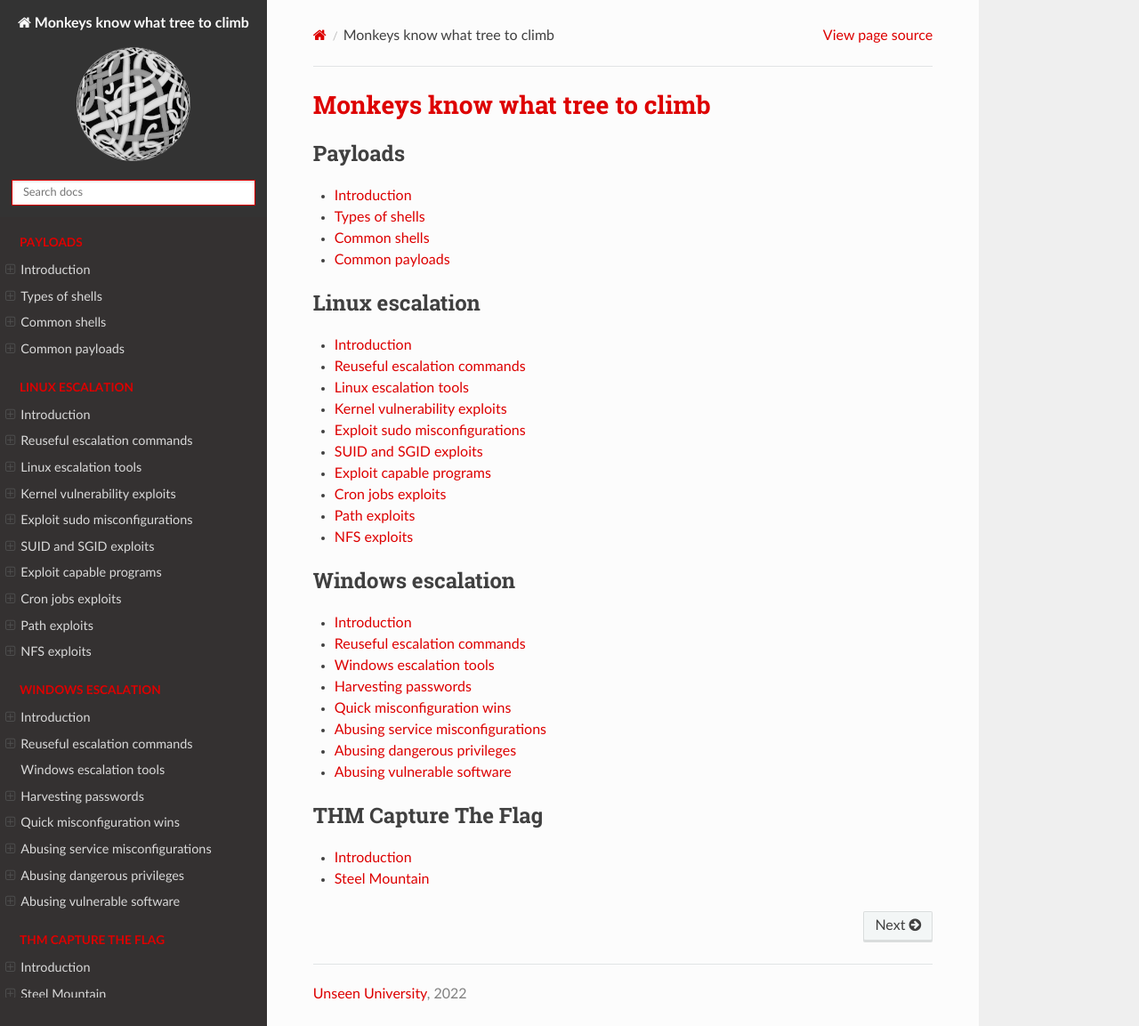
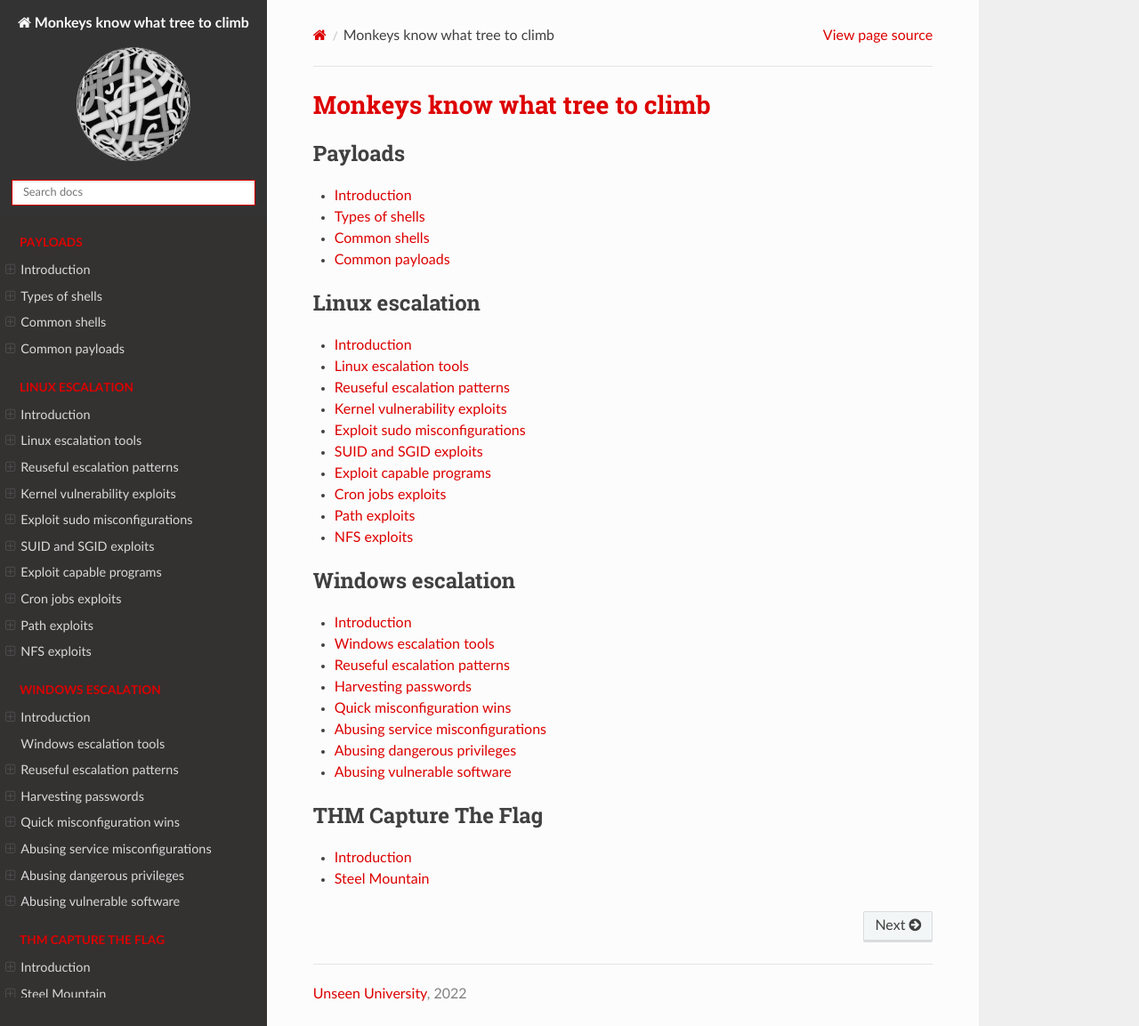
Before and after one commit to tymyrddin/red-escalation, a Sphinx documentation site: the page built from source/index.rst, in a window 1280 px wide and 1153 px high. Shown: the whole window at 89% size. Built offline with Sphinx 7.4.7 and the Read the Docs theme 2.0.0, drawn with Linux system fonts in a browser that asks for light colours.

Commit message:
Initial commit

```diff
--- a/source/docs/linux/README.md
+++ b/source/docs/linux/README.md
@@ -13,8 +13,8 @@ having been there, etc.
 
 ## How?
 
-* [Reuseful escalation commands](escalation.md)
 * [Linux escalation tools](tools.md)
+* [Reuseful escalation patterns](escalation.md)
 * [Kernel vulnerability exploits](kernel.md)
 * [Exploit sudo misconfigurations](sudo.md)
 * [SUID and SGID exploits](suid.md)
--- a/source/docs/linux/escalation.md
+++ b/source/docs/linux/escalation.md
@@ -1,4 +1,4 @@
-# Reuseful escalation commands
+# Reuseful escalation patterns
 
 ## Shell
 
--- a/source/docs/windows/README.md
+++ b/source/docs/windows/README.md
@@ -13,8 +13,8 @@ options for persistence and may reveal information stored locally that can furth
 
 ## How?
 
-* [Reuseful escalation commands](escalation.md)
 * [Windows escalation tools](tools.md)
+* [Reuseful escalation patterns](escalation.md)
 * [Harvesting passwords](passwords.md)
 * [Quick misconfiguration wins](quick.md)
 * [Abusing service misconfigurations](services.md)
--- a/source/docs/windows/escalation.md
+++ b/source/docs/windows/escalation.md
@@ -1,4 +1,4 @@
-# Reuseful escalation commands
+# Reuseful escalation patterns
 
 ## Host Information
 
--- a/source/index.rst
+++ b/source/index.rst
@@ -17,8 +17,8 @@ Monkeys know what tree to climb
    :caption: Linux escalation
 
    docs/linux/README.md
+   docs/linux/tools.md
    docs/linux/escalation.md
-   docs/linux/tools.md
    docs/linux/kernel.md
    docs/linux/sudo.md
    docs/linux/suid.md
@@ -33,8 +33,8 @@ Monkeys know what tree to climb
    :caption: Windows escalation
 
    docs/windows/README.md
+   docs/windows/tools.md
    docs/windows/escalation.md
-   docs/windows/tools.md
    docs/windows/passwords.md
    docs/windows/quick.md
    docs/windows/services.md
```
